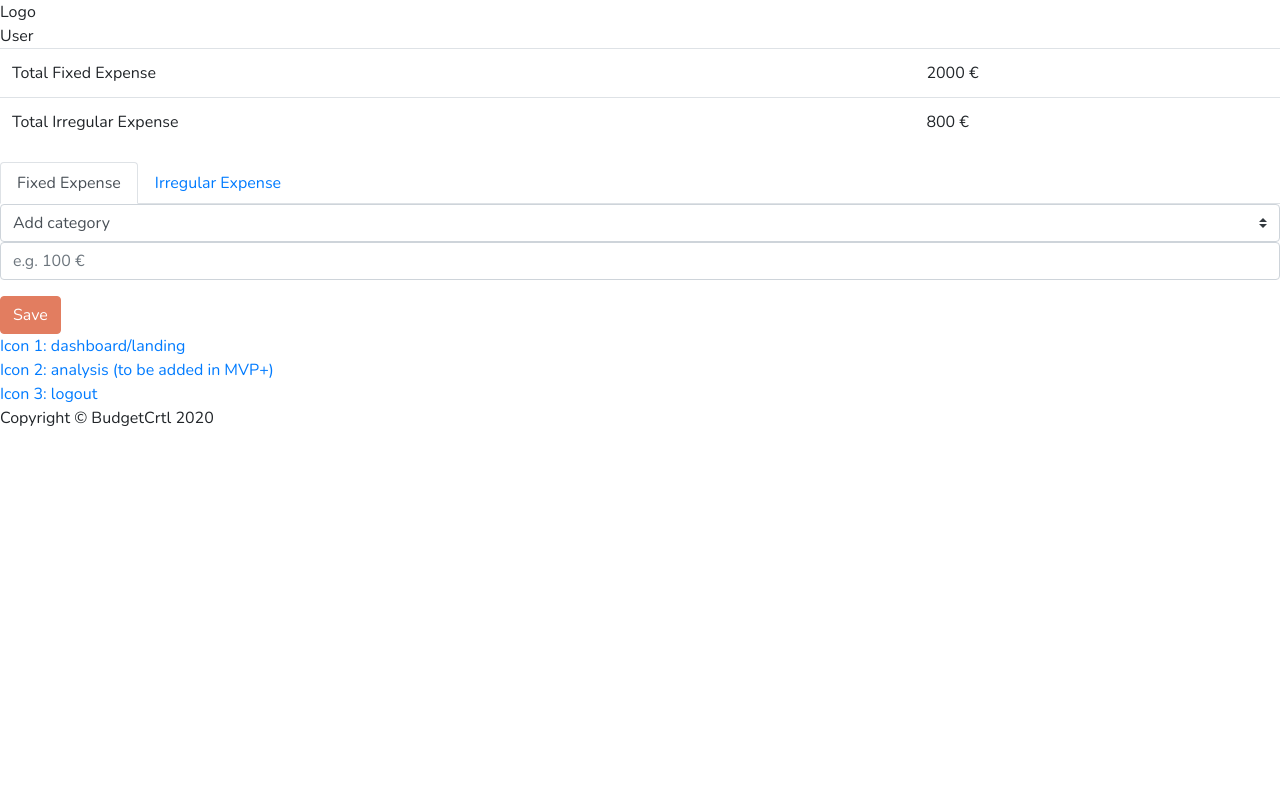
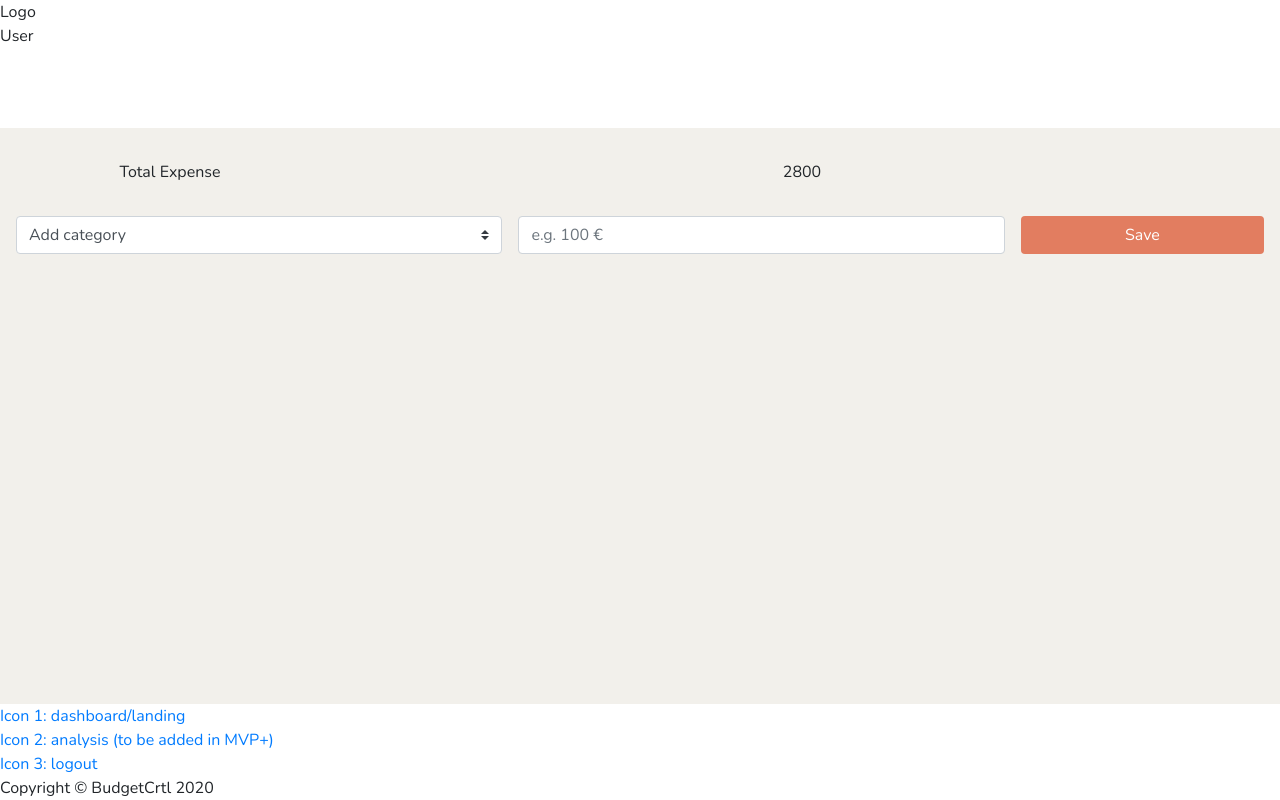
Before and after one commit to BCH-REACT20S-Project-1-Group-2/BCH-REACT20S-Project-1-Group-2.github.io, a React (Create React App) app in the folder frontend/: page /expense in a window 1280 px wide. Built offline with nearby package versions, Linux system fonts and the light colour scheme.

Commit message:
Expense page styling

```diff
--- a/frontend/src/components/ExpenseList.js
+++ b/frontend/src/components/ExpenseList.js
@@ -1,5 +1,6 @@
 import React from "react";
 import { Form, Button } from "react-bootstrap";
+import "../styles/Expenses.css";
 
 class ExpenseList extends React.Component {
   constructor(props) {
@@ -10,7 +11,7 @@ class ExpenseList extends React.Component {
     return (
       <>
         <Form>
-          <Form.Group controlId="expenseList">
+          <Form.Group controlId="expenseList" className="expenseform">
             <Form.Control as="select" custom defaultValue="Add category">
               <option disabled>Add category</option>
               <option>Rent</option>
@@ -19,8 +20,8 @@ class ExpenseList extends React.Component {
               <option>Insurance</option>
             </Form.Control>
             <Form.Control type="number" placeholder="e.g. 100 €" step=".01" />
+            <Button variant="primary">Save</Button>
           </Form.Group>
-          <Button variant="primary">Save</Button>
         </Form>
       </>
     );
--- a/frontend/src/components/ExpensePage.js
+++ b/frontend/src/components/ExpensePage.js
@@ -1,25 +1,21 @@
 import React from "react";
-import { Tabs, Tab } from "react-bootstrap";
 import Header from "./Header";
 import ExpensePresentation from "./ExpensePresentation";
 import ExpenseList from "./ExpenseList";
 import Footer from "./Footer";
+import "../styles/Expenses.css";
 
 function Expense() {
   return (
-    <>
+    <div className="expense">
       <Header />
-      <ExpensePresentation />
-      <Tabs defaultActiveKey="fixed" id="uncontrolled-tab-example">
-        <Tab eventKey="fixed" title="Fixed Expense">
-          <ExpenseList type="fixedExpenses" />
-        </Tab>
-        <Tab eventKey="irregular" title="Irregular Expense">
-          <ExpenseList type="irregularExpenses" />
-        </Tab>
-      </Tabs>
+      <div className="bcg">
+        <ExpensePresentation />
+        <ExpenseList type="expenses" />
+      </div>
+
       <Footer />
-    </>
+    </div>
   );
 }
 
--- a/frontend/src/components/ExpensePresentation.js
+++ b/frontend/src/components/ExpensePresentation.js
@@ -1,28 +1,19 @@
 import React from "react";
-import { Table } from "react-bootstrap";
+import "../styles/Expenses.css";
 
 class ExpensePresentation extends React.Component {
   constructor(props) {
     super(props);
     this.state = {
-      fixed: 2000,
-      irregular: 800,
+      expenses: 2800,
     };
   }
   render() {
     return (
-      <Table>
-        <tbody>
-          <tr>
-            <td>Total Fixed Expense</td>
-            <td>{this.state.fixed} €</td>
-          </tr>
-          <tr>
-            <td>Total Irregular Expense</td>
-            <td>{this.state.irregular} €</td>
-          </tr>
-        </tbody>
-      </Table>
+      <div className="expPres">
+        <div>Total Expense</div>
+        <div>{this.state.expenses}</div>
+      </div>
     );
   }
 }
--- /dev/null
+++ b/frontend/src/styles/Expenses.css
@@ -0,0 +1,35 @@
+.expense{
+    height:100vh;
+    display: grid;
+    grid-template-rows: 2fr 9fr 1fr;
+    /* max-width: 500px; */
+    margin: 0 auto;
+
+}
+
+.bcg{
+    background-color: var(--primary-bg-color);
+}
+
+.expenseform{
+    display: grid;
+    height: 25vh;
+    grid-template-columns: 2fr 2fr 1fr;
+    grid-gap: 1rem;
+    padding: 1rem;
+}
+
+button{
+    height: 38px !important;
+    background-color: var(--secondary-color) !important;
+    border: none !important;
+}
+
+.expPres{
+    display: grid;
+    grid-template-columns: 3fr 9fr;
+    grid-gap: 1rem;
+    padding: 1rem;
+    padding-top: 2rem;
+    text-align: center;
+}
```
Also changed, not shown: 1 other file (tests, documents, lock files or other folders).
